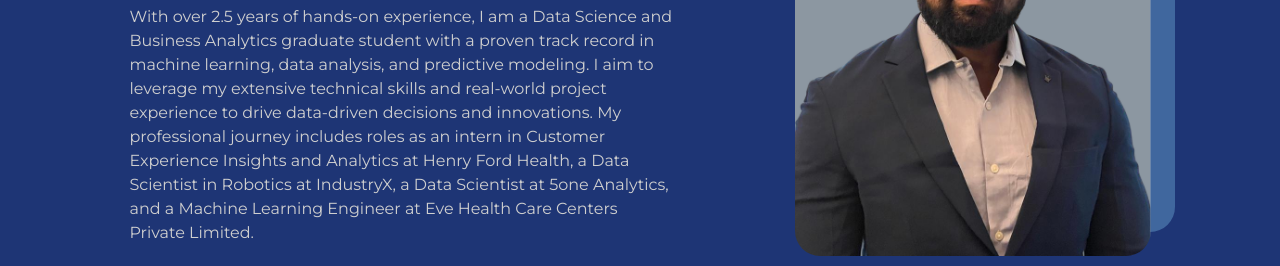
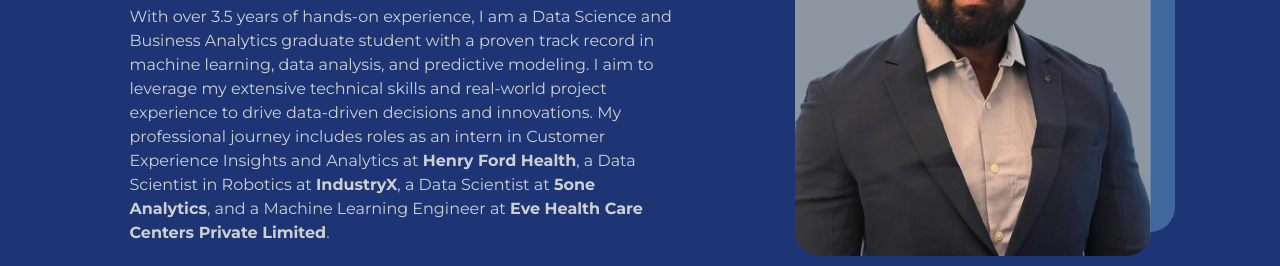
Before and after one commit to kundankr4/kundan_portfolio.github.io, a plain HTML site: page index.html in a window 1280 px wide. Shown: the part 411-677 px from the top of the page. Drawn offline with Linux system fonts and the light colour scheme.

Commit message:
Update index.html

```diff
--- a/index.html
+++ b/index.html
@@ -75,11 +75,12 @@
                         <p class="intro">Hey there, I'm Kundan Kumar</p>
                         <h1>A Data Science/Data Analyst/Data Engineer Professional</h1>
                         <p>
-                           With over 2.5 years of hands-on experience, I am a Data Science and Business Analytics graduate student with a proven track record in machine learning, data analysis, and predictive modeling.
+                            With over 3.5 years of hands-on experience, I am a Data Science and Business Analytics graduate student with a proven track record in machine learning, data analysis, and predictive modeling.
                             I aim to leverage my extensive technical skills and real-world project experience to drive data-driven decisions and innovations. My professional journey includes roles as an intern in Customer
-                            Experience Insights and Analytics at Henry Ford Health, a Data Scientist in Robotics at IndustryX, a Data Scientist at 5one Analytics, and a Machine Learning Engineer at Eve Health Care Centers
-                            Private Limited.
+                            Experience Insights and Analytics at <b>Henry Ford Health</b>, a Data Scientist in Robotics at <b>IndustryX</b>, a Data Scientist at <b>5one Analytics</b>, and a Machine Learning Engineer at
+                            <b>Eve Health Care Centers Private Limited</b>.
                         </p>
+
                         <ul class="d-flex gap-2 align-items-center mt-4">
                             <li>
                                 <a href="https://github.com/kundankr4" title="github" target="_blank"
```
